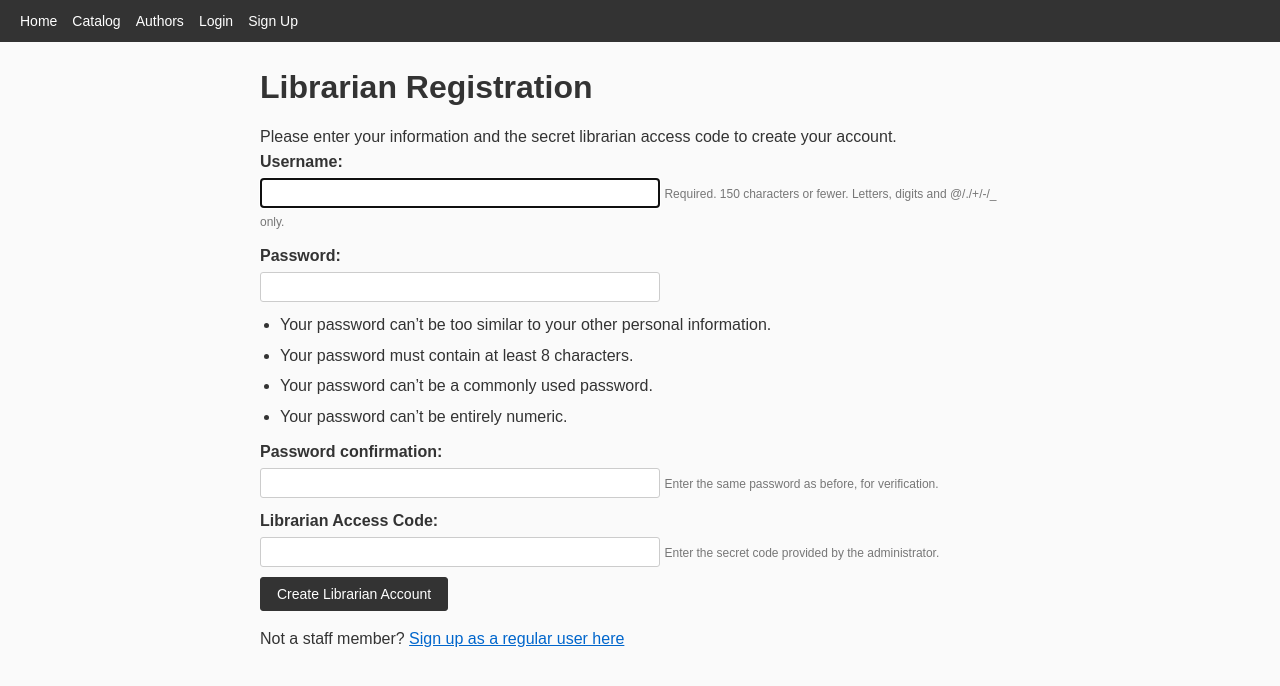
After one commit to papingothegamer/locallibrary, a Django app: page /catalog/librarian-signup/ in a window 1280 px wide. The commit adds this page. Shown: the top 686 px of the page. Run offline with Django 5.2, Linux system fonts and the light colour scheme.

Commit message:
feat: librarian signup URL implemented with security code.

```diff
--- a/catalog/forms.py
+++ b/catalog/forms.py
@@ -65,3 +65,40 @@ class RenewBookModelForm(ModelForm):
         labels = {'due_back': _('New renewal date')}
         # Help text shown below the input on the form page
         help_texts = {'due_back': _('Enter a date between now and 4 weeks (default 3).')}
+
+from django.contrib.auth.forms import UserCreationForm
+from django.contrib.auth.models import Permission
+from django import forms
+from django.conf import settings
+
+class LibrarianSignUpForm(UserCreationForm):
+    """
+    LIBRARIAN REGISTRATION FORM
+    ============================================================
+    Inherits from UserCreationForm but adds a secret code field.
+    If the secret code matches LIBRARIAN_ACCESS_CODE from settings,
+    the user is granted specific librarian permissions upon creation.
+    """
+    secret_code = forms.CharField(
+        label="Librarian Access Code",
+        widget=forms.PasswordInput,
+        help_text="Enter the secret code provided by the administrator."
+    )
+
+    def clean_secret_code(self):
+        code = self.cleaned_data.get('secret_code')
+        if code != settings.LIBRARIAN_ACCESS_CODE:
+            raise ValidationError("Invalid access code.")
+        return code
+
+    def save(self, commit=True):
+        user = super().save(commit=commit)
+        if commit:
+            # Assign librarian permissions
+            perms = Permission.objects.filter(codename__in=[
+                'can_mark_returned',
+                'add_author', 'change_author', 'delete_author',
+                'add_book', 'change_book', 'delete_book'
+            ])
+            user.user_permissions.add(*perms)
+        return user
--- a/catalog/urls.py
+++ b/catalog/urls.py
@@ -50,6 +50,11 @@ urlpatterns = [
     # View: views.SignUpView (class-based CreateView)
     # Template: registration/signup.html
     path('signup/', views.SignUpView.as_view(), name='signup'),
+
+    # LIBRARIAN SIGNUP: Librarian registration page
+    # View: views.LibrarianSignUpView (class-based CreateView)
+    # Template: registration/librarian_signup.html
+    path('librarian-signup/', views.LibrarianSignUpView.as_view(), name='librarian-signup'),
 
     # --- AUTHENTICATED USER ACTIONS ---
 
--- a/catalog/views.py
+++ b/catalog/views.py
@@ -284,6 +284,25 @@ class SignUpView(generic.CreateView):
     template_name = 'registration/signup.html'
 
 
+from .forms import LibrarianSignUpForm
+
+class LibrarianSignUpView(generic.CreateView):
+    """
+    LIBRARIAN REGISTRATION — Displays and processes the librarian signup form.
+
+    URL: /catalog/librarian-signup/ (name='librarian-signup')
+    Template: registration/librarian_signup.html
+    Form: LibrarianSignUpForm (UserCreationForm + Secret Code)
+
+    Displayed on the frontend:
+      - Shows username, password, and secret code fields
+      - On success, redirects to the login page
+    """
+    form_class = LibrarianSignUpForm
+    success_url = reverse_lazy('login')  # Redirect to login after signup
+    template_name = 'registration/librarian_signup.html'
+
+
 # ============================================================
 # BOOK LIST VIEW
 # ============================================================
--- a/locallibrary/settings.py
+++ b/locallibrary/settings.py
@@ -21,6 +21,9 @@ BASE_DIR = Path(__file__).resolve().parent.parent
 # SECRET_KEY: Used for cryptographic signing (sessions, CSRF tokens, etc.)
 # WARNING: This is an insecure development key — must be changed in production
 SECRET_KEY = 'django-insecure-locallibrary-dev-key-change-in-production'
+
+# LIBRARIAN_ACCESS_CODE: The secret code required to sign up as a librarian
+LIBRARIAN_ACCESS_CODE = 'LibraryAdmin2026'
 
 # DEBUG: Enables detailed error pages and auto-reload in development
 # Must be False in production for security
--- /dev/null
+++ b/templates/registration/librarian_signup.html
@@ -0,0 +1,41 @@
+<!-- =============================================================
+     LIBRARIAN SIGNUP PAGE — librarian_signup.html
+     =============================================================
+     Extends: base_generic.html
+     URL: /catalog/librarian-signup/ (name='librarian-signup')
+     View: catalog/views.py → LibrarianSignUpView (CreateView)
+     =============================================================
+     Displays a registration form for creating a Librarian account.
+     Includes a secret code field which must match the
+     LIBRARIAN_ACCESS_CODE in settings.py to successfully register
+     and grant librarian permissions to the new user.
+     ============================================================= -->
+
+{% extends "base_generic.html" %}
+
+{% block title %}Sign Up as Librarian{% endblock %}
+
+{% block content %}
+
+  <h1>Librarian Registration</h1>
+  <p>Please enter your information and the secret librarian access code to create your account.</p>
+
+  <!-- =============================================================
+       SIGNUP FORM
+       =============================================================
+       {{ form.as_p }} renders the LibrarianSignUpForm fields:
+         - username
+         - password1
+         - password2 (confirmation)
+         - secret_code
+       ============================================================= -->
+  <form method="post" action="{% url 'librarian-signup' %}">
+    {% csrf_token %}
+    {{ form.as_p }}
+    <button type="submit" class="btn">Create Librarian Account</button>
+  </form>
+
+  <!-- REGULAR SIGNUP LINK: For standard users -->
+  <p style="margin-top: 15px;">Not a staff member? <a href="{% url 'signup' %}">Sign up as a regular user here</a></p>
+
+{% endblock %}
--- a/templates/registration/login.html
+++ b/templates/registration/login.html
@@ -47,4 +47,7 @@
   <!-- SIGNUP LINK: For users who don't have an account yet -->
   <p style="margin-top: 15px;">Don't have an account? <a href="{% url 'signup' %}">Sign up here</a></p>
 
+  <!-- LIBRARIAN SIGNUP LINK: For staff members -->
+  <p style="margin-top: 5px;">Staff member? <a href="{% url 'librarian-signup' %}">Sign up as a Librarian here</a></p>
+
 {% endblock %}
--- a/templates/registration/signup.html
+++ b/templates/registration/signup.html
@@ -38,4 +38,7 @@
   <!-- LOGIN LINK: For users who already have an account -->
   <p style="margin-top: 15px;">Already have an account? <a href="{% url 'login' %}">Log in</a></p>
 
+  <!-- LIBRARIAN SIGNUP LINK: For staff members -->
+  <p style="margin-top: 5px;">Staff member? <a href="{% url 'librarian-signup' %}">Sign up as a Librarian here</a></p>
+
 {% endblock %}
```
